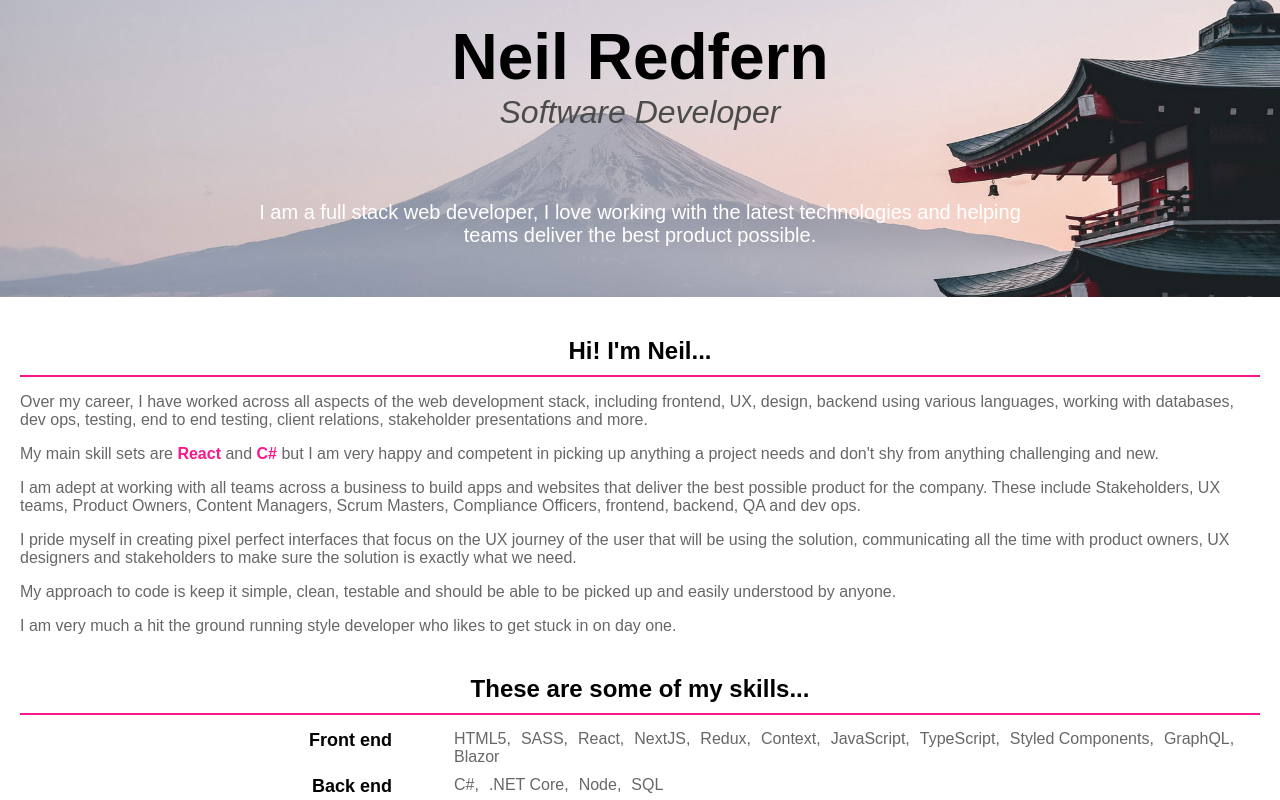
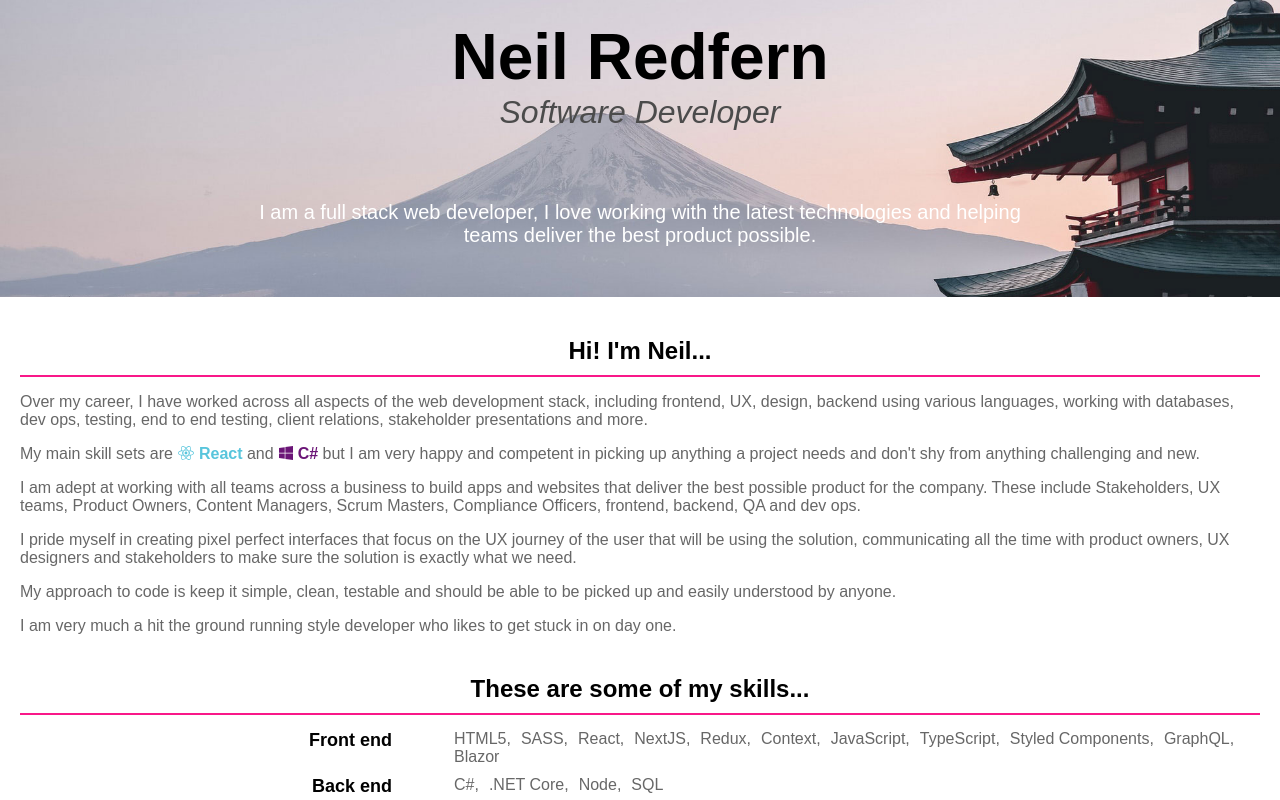
Before and after one commit to Redfern/Portfolio, a React (Vite) app: page / in a window 1280 px wide. Shown: the top 800 px of the page. Built offline with nearby package versions, Linux system fonts and the light colour scheme.

Commit message:
started to add icons into skills

```diff
--- a/src/components/AboutMe.tsx
+++ b/src/components/AboutMe.tsx
@@ -1,3 +1,5 @@
+import { faReact, faWindows } from "@fortawesome/free-brands-svg-icons";
+import { FontAwesomeIcon } from "@fortawesome/react-fontawesome";
 import styled from "styled-components";
 
 const Section = styled.div`
@@ -12,6 +14,19 @@ const Section = styled.div`
     padding-bottom: 0;
     margin-bottom: 0;
   }
+
+  svg {
+    margin-right: 5px;
+    margin-left: 5px;
+  }
+
+  .react {
+    color: #58c5dc;
+  }
+
+  .csharp {
+    color: #6b1577;
+  }
 `;
 
 const AboutMe = () => {
@@ -25,9 +40,18 @@ const AboutMe = () => {
         relations, stakeholder presentations and more.
       </p>
       <p>
-        My main skill sets are <b>React</b> and <b>C#</b> but I am very happy
-        and competent in picking up anything a project needs and don&apos;t shy
-        from anything challenging and new.
+        My main skill sets are
+        <span>
+          <FontAwesomeIcon icon={faReact} color="#58c5dc" />
+          <b className="react">React</b>
+        </span>{" "}
+        and
+        <span>
+          <FontAwesomeIcon icon={faWindows} color="#6b1577" />
+          <b className="csharp">C#</b>
+        </span>{" "}
+        but I am very happy and competent in picking up anything a project needs
+        and don&apos;t shy from anything challenging and new.
       </p>
       <p>
         I am adept at working with all teams across a business to build apps and
```
